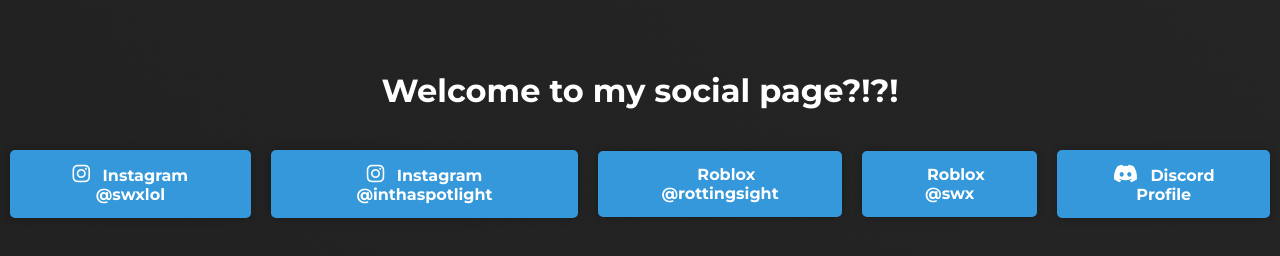
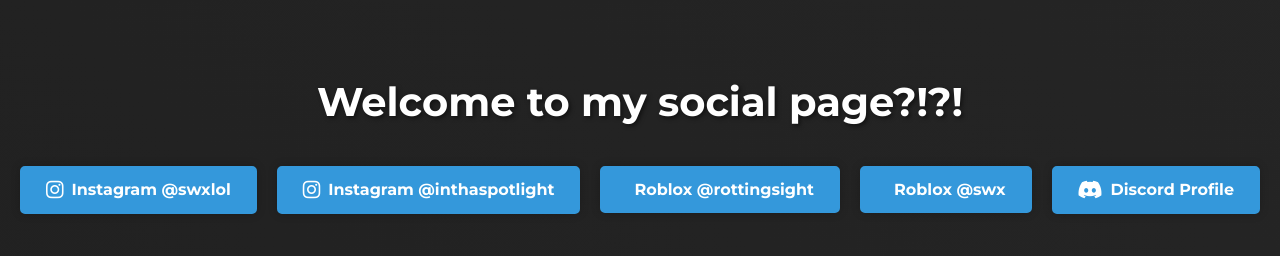
Before and after one commit to losenutsacks/fourdevils.xyz, a plain HTML site: page index.html in a window 1280 px wide. Drawn offline with Linux system fonts and the light colour scheme.

Commit message:
Update index.html

```diff
--- a/index.html
+++ b/index.html
@@ -16,9 +16,9 @@
             color: #ffffff;
             font-family: 'Montserrat', sans-serif;
             text-align: center;
-            padding-top: 50px;
             margin: 0;
             overflow: hidden;
+            padding-top: 50px;
         }
 
         header {
@@ -50,6 +50,8 @@
             box-shadow: 0 0 10px rgba(0, 0, 0, 0.2);
             position: relative;
             overflow: hidden;
+            display: flex;
+            align-items: center;
         }
 
         .social-button i {
@@ -102,7 +104,8 @@
 
 <body>
     <header>
-        <h1>Welcome to my social page?!?!</h1>
+        <h1 style="font-size: 2.5em; font-weight: bold; text-shadow: 2px 2px 4px rgba(0, 0, 0, 0.5);">Welcome to my
+            social page?!?!</h1>
     </header>
 
     <div class="social-buttons">
```
